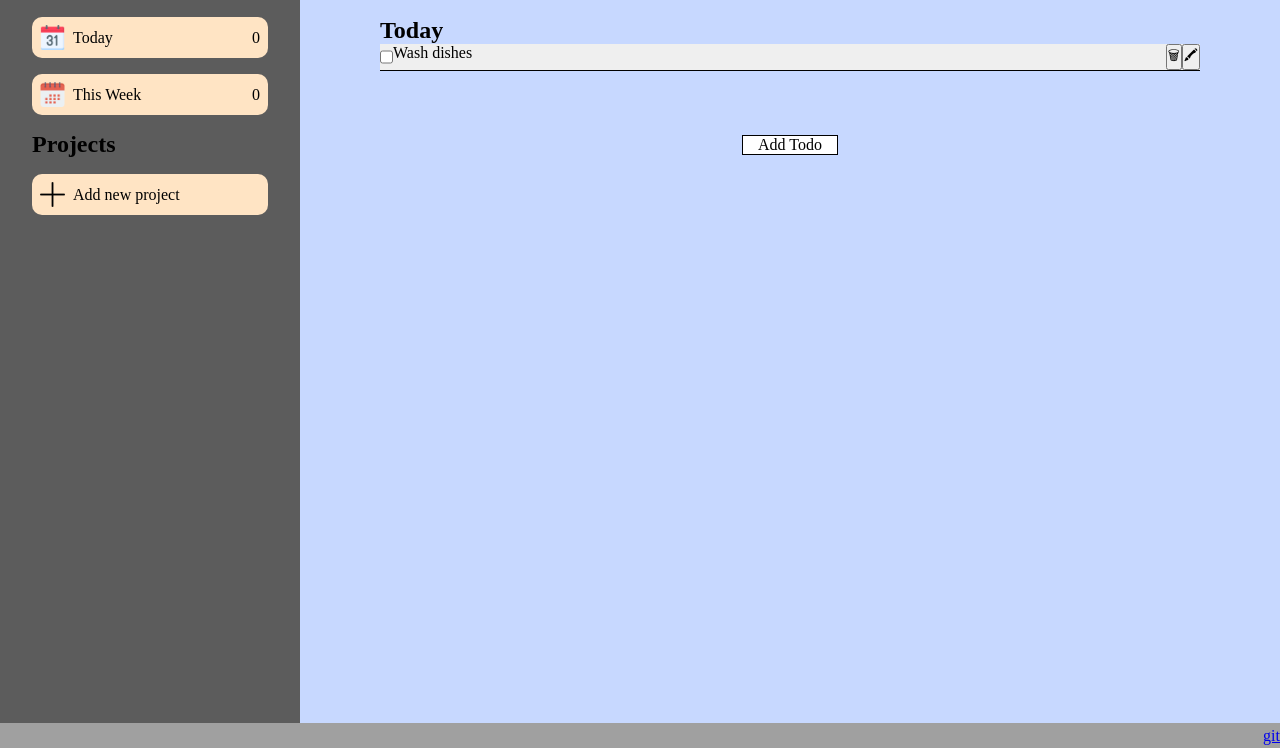
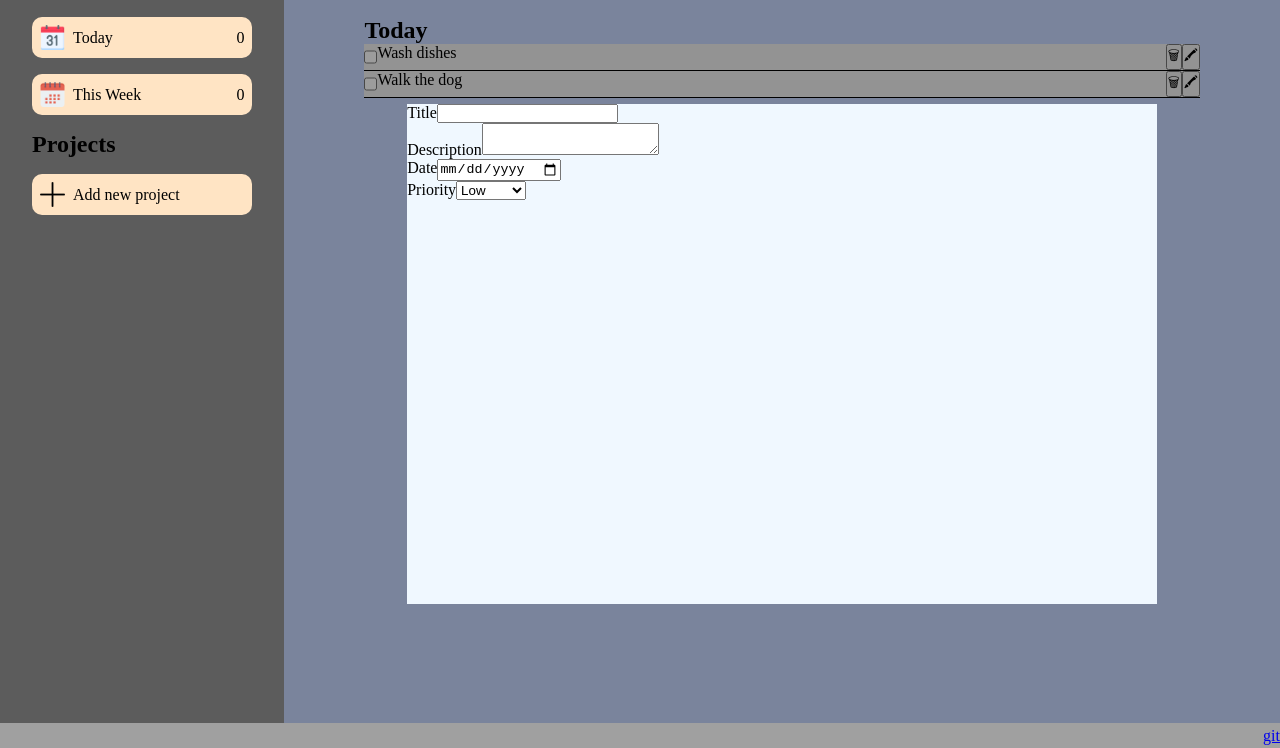
Before and after one commit to Orluca/TOP-todo-app, a website built with webpack: page src/template.html in a window 1280 px wide. Shown: the part 52-800 px from the top of the page. Built offline with nearby package versions, Linux system fonts and the light colour scheme.

Commit message:
Added inputs for new todo

```diff
--- a/src/modules/main/main.css
+++ b/src/modules/main/main.css
@@ -1,4 +1,5 @@
 .main {
-  display: flex;
-  flex-direction: row;
+  display: grid;
+  grid-template-columns: 2fr 7fr;
+  grid-template-rows: 1fr;
 }
--- a/src/modules/main/main.js
+++ b/src/modules/main/main.js
@@ -1,6 +1,7 @@
 import mainStyle from "./main.css";
 import Sidebar from "./sidebar/sidebar.js";
 import TodoList from "./todo-list/todo-list.js";
+import TodoModal from "./todo-modal/todo-modal.js";
 
 function main() {
   const main = document.createElement("div");
@@ -8,6 +9,7 @@ function main() {
 
   main.appendChild(Sidebar());
   main.appendChild(TodoList());
+  main.appendChild(TodoModal());
 
   return main;
 }
--- a/src/modules/main/sidebar/sidebar.css
+++ b/src/modules/main/sidebar/sidebar.css
@@ -1,9 +1,9 @@
 .sidebar {
   background-color: var(--color-sidebar);
-  width: 300px;
   height: 100%;
   padding: 2rem;
   display: flex;
   flex-direction: column;
   row-gap: 1rem;
+  grid-area: 1 / 1 / 2 / 2;
 }
--- a/src/modules/main/todo-list/todo-list.css
+++ b/src/modules/main/todo-list/todo-list.css
@@ -4,6 +4,7 @@
   padding: 2rem 5rem;
   display: flex;
   flex-direction: column;
+  grid-area: 1 / 2 / 2 / 3;
 }
 
 .btn-new-todo {
--- a/src/modules/main/todo-list/todo-list.js
+++ b/src/modules/main/todo-list/todo-list.js
@@ -22,6 +22,7 @@ function todoList() {
 
   todoList.appendChild(header());
   todoList.appendChild(todoItem("Wash dishes"));
+  todoList.appendChild(todoItem("Walk the dog"));
   todoList.appendChild(newTodoBtn());
 
   return todoList;
--- /dev/null
+++ b/src/modules/main/todo-modal/todo-modal.css
@@ -0,0 +1,17 @@
+.modal-background {
+  background-color: rgba(0, 0, 0, 0.388);
+  /* position: absolute;
+  width: 100%;
+  height: 100%; */
+  grid-area: 1 / 2 / 2 / 3;
+  z-index: 1;
+  display: flex;
+  justify-content: center;
+  align-items: center;
+}
+
+.modal-window {
+  height: 500px;
+  width: 750px;
+  background-color: aliceblue;
+}
--- /dev/null
+++ b/src/modules/main/todo-modal/todo-modal.js
@@ -0,0 +1,166 @@
+import todoModalStyle from "./todo-modal.css";
+
+// function createInput(inputName, inputType) {
+//   function label() {
+//     const label = document.createElement("label");
+//     label.textContent = inputName.slice(0, 1).toUpperCase() + inputName.slice(1);
+//     label.htmlFor = `${inputName}-input`;
+
+//     return label;
+//   }
+
+//   function input() {
+//     const input = document.createElement("input");
+//     input.type = inputType;
+//     input.setAttribute("id", `${inputName}-input`);
+
+//     return input;
+//   }
+
+//   function container() {
+//     const container = document.createElement("div");
+
+//     container.appendChild(label());
+//     container.appendChild(input());
+
+//     return container;
+//   }
+
+//   return container();
+// }
+
+// ----------------------- TITLE -----------------------
+function titleLabel() {
+  const titleLabel = document.createElement("label");
+  titleLabel.textContent = "Title";
+  titleLabel.htmlFor = "title-input";
+
+  return titleLabel;
+}
+
+function titleInput() {
+  const titleInput = document.createElement("input");
+  titleInput.type = "text";
+  titleInput.setAttribute("id", "title-input");
+
+  return titleInput;
+}
+
+function title() {
+  const title = document.createElement("div");
+
+  title.appendChild(titleLabel());
+  title.appendChild(titleInput());
+
+  return title;
+}
+
+// ----------------------- DESCRIPTION -----------------------
+function descriptionLabel() {
+  const descriptionLabel = document.createElement("label");
+  descriptionLabel.textContent = "Description";
+  descriptionLabel.htmlFor = "description-input";
+
+  return descriptionLabel;
+}
+
+function descriptionInput() {
+  const descriptionInput = document.createElement("textarea");
+  descriptionInput.setAttribute("id", "description-input");
+
+  return descriptionInput;
+}
+
+function description() {
+  const description = document.createElement("div");
+
+  description.appendChild(descriptionLabel());
+  description.appendChild(descriptionInput());
+
+  return description;
+}
+
+// ----------------------- DUE DATE -----------------------
+function dateLabel() {
+  const dateLabel = document.createElement("label");
+  dateLabel.textContent = "Date";
+  dateLabel.htmlFor = "date-input";
+
+  return dateLabel;
+}
+
+function dateInput() {
+  const dateInput = document.createElement("input");
+  dateInput.type = "date";
+  dateInput.setAttribute("id", "date-input");
+
+  return dateInput;
+}
+
+function date() {
+  const date = document.createElement("div");
+
+  date.appendChild(dateLabel());
+  date.appendChild(dateInput());
+
+  return date;
+}
+
+// ----------------------- PRIORITY -----------------------
+function priorityLabel() {
+  const priorityLabel = document.createElement("label");
+  priorityLabel.textContent = "Priority";
+  priorityLabel.htmlFor = "priority-input";
+
+  return priorityLabel;
+}
+
+function priorityInput() {
+  const priorityInput = document.createElement("select");
+  priorityInput.setAttribute("id", "priority-input");
+  priorityInput.innerHTML = `
+    <option value="low">Low</option>
+    <option value="medium">Medium</option>
+    <option value="high">High</option>
+  `;
+
+  return priorityInput;
+}
+
+function priority() {
+  const priority = document.createElement("div");
+
+  priority.appendChild(priorityLabel());
+  priority.appendChild(priorityInput());
+
+  return priority;
+}
+
+// ----------------------- WINDOW -----------------------
+function modalWindow() {
+  const modalWindow = document.createElement("div");
+  modalWindow.classList.add("modal-window");
+
+  modalWindow.appendChild(title());
+  modalWindow.appendChild(description());
+  modalWindow.appendChild(date());
+  modalWindow.appendChild(priority());
+  // modalWindow.appendChild(createInput("title", "text"));
+  // modalWindow.appendChild(createInput("description", "text"));
+  // modalWindow.appendChild(createInput("duedate", "date"));
+
+  return modalWindow;
+}
+
+// ----------------------- BACKGROUND -----------------------
+
+function todoModal() {
+  const todoModal = document.createElement("div");
+  todoModal.classList.add("modal-background");
+
+  todoModal.appendChild(modalWindow());
+
+  return todoModal;
+}
+
+export default todoModal;
```
